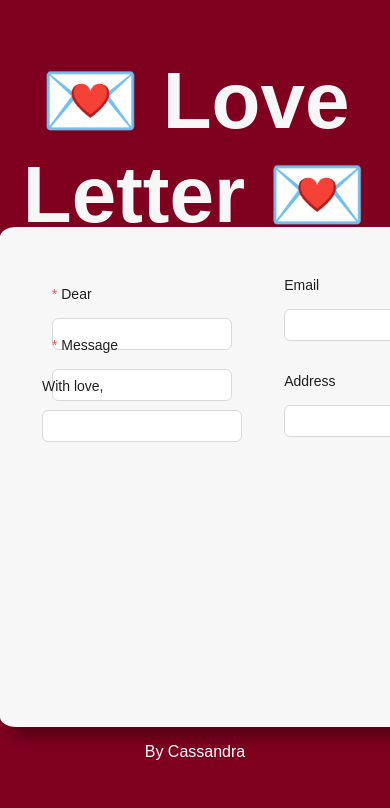
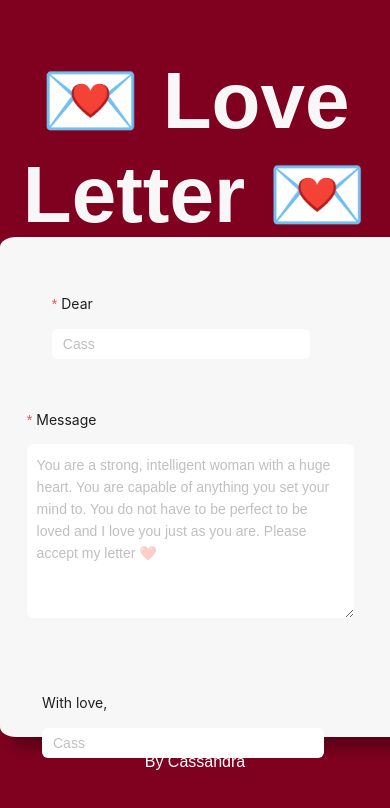
Before and after one commit to cassichan/love-letter-react, a React (Create React App) app: page / in a window 390 px wide. Shown: the top 808 px of the page. Built offline with nearby package versions, Linux system fonts and the light colour scheme.

Commit message:
styled and layout, not mobile responsive yet

```diff
--- a/src/components/Letter.jsx
+++ b/src/components/Letter.jsx
@@ -1,6 +1,8 @@
 import { useState } from "react";
 import { Button, Form, Input, message } from "antd";
 import "../styles/letter.css";
+
+const { TextArea } = Input;
 
 export default function Letter() {
   const [letterForm, setLetterForm] = useState({});
@@ -73,10 +75,10 @@ export default function Letter() {
               },
             ]}
           >
-            <Input />
+            <Input placeholder="Cass" />
           </Form.Item>
           <Form.Item
-            className="form-item"
+            className="form-item message"
             label="Message"
             name="message"
             onChange={handleForm}
@@ -86,23 +88,44 @@ export default function Letter() {
               },
             ]}
           >
-            <Input />
+            <TextArea
+              className="form-item"
+              rows={7}
+              placeholder="You are a strong, intelligent woman with a huge heart. You are capable of anything you set your mind to. You do not have to be perfect to be loved and I love you just as you are. Please accept my letter ❤️"
+            />
           </Form.Item>
           <Form.Item label="With love," name="sender" onChange={handleForm}>
-            <Input />
+            <Input placeholder="Cass" />
           </Form.Item>
         </div>
         <div className="recipient-contact">
-          <Form.Item label="Email" name="email" onChange={handleForm}>
-            <Input />
-          </Form.Item>
-          <Form.Item label="Address" name="address" onChange={handleForm}>
-            <Input />
-          </Form.Item>
+          {/* <div className="stamp-container">
+            <img
+              className="stamp-img"
+              src="https://cdn.pixabay.com/photo/2014/04/02/17/04/red-307844_960_720.png"
+            ></img>
+          </div> */}
+          <div className="recipient-contact-items">
+            <Form.Item name="email" onChange={handleForm}>
+              <Input placeholder="cass@gmail.com" />
+            </Form.Item>
+            <Form.Item name="address" onChange={handleForm}>
+              <TextArea
+                placeholder="4520 Self Love Lane, Boca Raton, FL"
+                rows={2}
+              />
+            </Form.Item>
+          </div>
         </div>
-        <div className="button-container">
-          <Form.Item label="Button">
-            <Button htmlType="submit">Send!</Button>
+        <div className="stamp-btn-container">
+          <div className="stamp-container">
+            <img
+              className="stamp-img"
+              src="https://cdn.pixabay.com/photo/2014/04/02/17/04/red-307844_960_720.png"
+            ></img>
+          </div>
+          <Form.Item>
+            <Button htmlType="submit">Send! 📮</Button>
           </Form.Item>
         </div>
       </Form>
--- a/src/styles/header.css
+++ b/src/styles/header.css
@@ -2,5 +2,5 @@
   text-align: center;
   font-size: 5em;
   color: #f7f7f7;
-  margin-bottom: -15px;
+  margin-bottom: -5px;
 }
--- a/src/styles/letter.css
+++ b/src/styles/letter.css
@@ -11,14 +11,23 @@
 }
 
 .form-item {
-  border: none;
-  border-radius: 4%;
-  height: 1.9em;
+  margin-right: 50px;
   padding: 0.7em;
 }
 
+.message {
+  margin-right: 100px;
+  margin-bottom: 60px;
+  margin-left: -25px;
+}
+
+.ant-input {
+  border: none;
+  font-family: sans-serif;
+}
+
 .ant-form-item-label {
-  font-family: sans-serif;
+  /* font-family: sans-serif; */
 }
 
 :where(.css-dev-only-do-not-override-ixblex).ant-form-item
@@ -28,9 +37,43 @@
 }
 
 .letter-message {
-  width: 200px;
-  height: 500px;
+  display: flex;
+  flex-direction: column;
+  justify-content: space-evenly;
+  align-items: flex-start;
 }
 
 .recipient-contact {
+  display: flex;
+  flex-direction: column;
+  justify-content: space-evenly;
+  align-items: flex-end;
 }
+
+.stamp-container {
+  margin-bottom: 100px;
+}
+
+.stamp-img {
+  display: block;
+  max-width: 130px;
+  max-height: 70px;
+  width: auto;
+  height: auto;
+  position: relative;
+}
+
+.recipient-contact-items {
+  display: flex;
+  flex-direction: column;
+}
+
+.stamp-btn-container {
+  display: flex;
+  flex-direction: column;
+  justify-content: space-evenly;
+}
+
+.stamp-container {
+  margin-bottom: 300px;
+}
```
